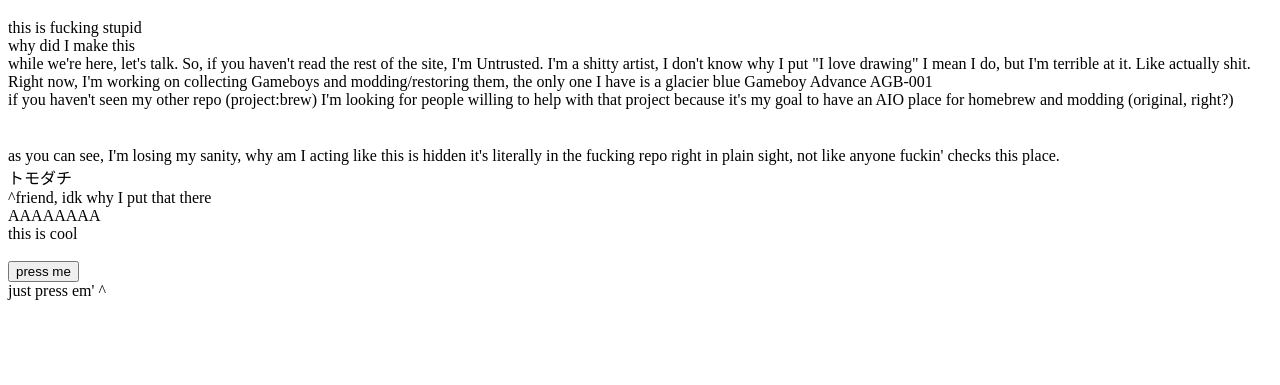
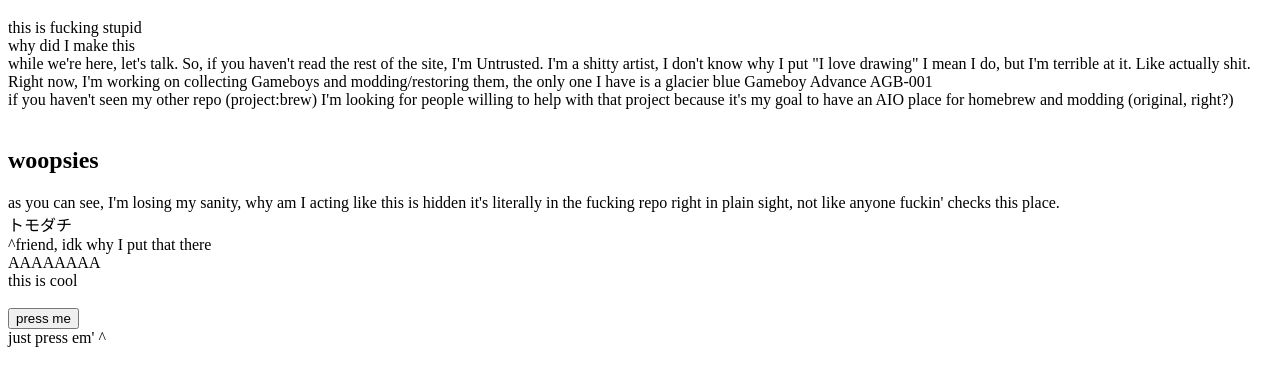
Before and after one commit to UntrustedInstaller/untrustedinstaller.github.io, a plain HTML site: page idiot.html in a window 1280 px wide. Shown: the part 105-490 px from the top of the page. Drawn offline with Linux system fonts and the light colour scheme.

Commit message:
Update idiot.html

```diff
--- a/idiot.html
+++ b/idiot.html
@@ -11,7 +11,7 @@
         if you haven't seen my other repo (project:brew) I'm looking for people willing to help with that project because it's my goal to have an AIO place for homebrew and modding (original, right?) <br>
     </p1>
     <br>
-    <h2></h2>
+    <h2>woopsies</h2>
     <p2>
         as you can see, I'm losing my sanity, why am I acting like this is hidden it's literally in the fucking repo right in plain sight, not like anyone fuckin' checks this place. <br>
         トモダチ <br>
```
